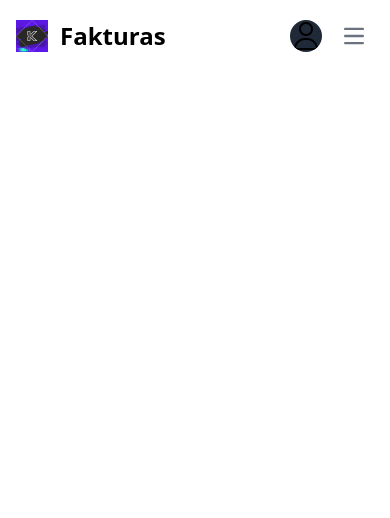
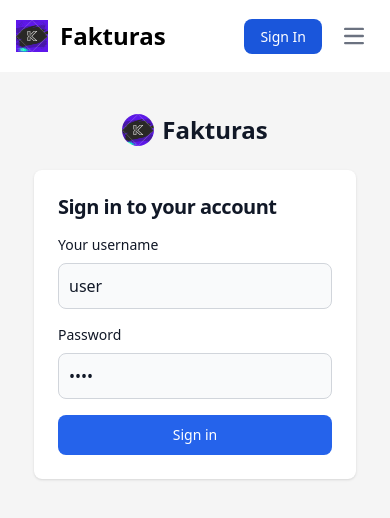
Before and after one commit to kevposesp/FaKTuras, a Nuxt app in the folder client/: page /auth in a window 390 px wide. Shown: the top 518 px of the page. Built offline with nearby package versions, Linux system fonts and the light colour scheme; no server answers.

Commit message:
auth and middleware, nuxt

```diff
--- a/client/app.vue
+++ b/client/app.vue
@@ -1,21 +1,26 @@
 <template>
   <div>
     <TheHeader />
-    <NuxtPage />
+    <NuxtPage class="app"/>
   </div>
 </template>
 
 <script setup>
-import { useUserStore } from '@/stores/'
 import { onMounted } from 'vue'
 import { initFlowbite } from 'flowbite'
 
 const store = useUserStore()
-
-store.getUser()
+store.getInfoMyUser()
 
 onMounted(() => {
     initFlowbite();
 })
+</script>
 
-</script>
+<style lang="scss">
+.app {
+  min-height: 100vh;
+  background-color: #f5f5f5;
+  padding: 10px;
+}
+</style>
--- a/client/components/TheHeader.vue
+++ b/client/components/TheHeader.vue
@@ -10,35 +10,44 @@
                 </NuxtLink>
 
                 <div class="flex items-center md:order-2 space-x-3 md:space-x-0 rtl:space-x-reverse">
-                    <button type="button"
+                    <button type="button" v-show="Object.entries(user).length != 0"
                         class="flex text-sm bg-gray-800 rounded-full md:me-0 focus:ring-4 focus:ring-gray-300 dark:focus:ring-gray-600"
                         id="user-menu-button" aria-expanded="false" data-dropdown-toggle="user-dropdown"
                         data-dropdown-placement="bottom">
                         <span class="sr-only">Open user menu</span>
-                        <img class="w-8 h-8 rounded-full" src="~/assets/img/user.png" alt="user photo">
+                        <img class="w-8 h-8 rounded-full bg-white" src="~/assets/img/user.png" alt="user photo">
                     </button>
                     <!-- Dropdown menu -->
                     <div class="z-50 hidden my-4 text-base list-none bg-white divide-y divide-gray-100 rounded-lg shadow dark:bg-gray-700 dark:divide-gray-600"
-                        id="user-dropdown">
+                        id="user-dropdown" v-show="Object.entries(user).length != 0">
                         <div class="px-4 py-3">
                             <span class="block text-sm text-gray-900 dark:text-white">Bonnie Green</span>
                             <span class="block text-sm  text-gray-500 truncate dark:text-gray-400">name@flowbite.com</span>
                         </div>
                         <ul class="py-2" aria-labelledby="user-menu-button">
                             <li>
-                                <a href="#"
-                                    class="block px-4 py-2 text-sm text-gray-700 hover:bg-gray-100 dark:hover:bg-gray-600 dark:text-gray-200 dark:hover:text-white">Mis facturas</a>
+                                <NuxtLink
+                                    class="block px-4 py-2 text-sm text-gray-700 hover:bg-gray-100 dark:hover:bg-gray-600 dark:text-gray-200 dark:hover:text-white"
+                                    to="/invoices">
+                                    Mis facturas</NuxtLink>
                             </li>
                             <li>
-                                <a href="#"
-                                    class="block px-4 py-2 text-sm text-gray-700 hover:bg-gray-100 dark:hover:bg-gray-600 dark:text-gray-200 dark:hover:text-white">Settings</a>
+                                <NuxtLink
+                                    class="block px-4 py-2 text-sm text-gray-700 hover:bg-gray-100 dark:hover:bg-gray-600 dark:text-gray-200 dark:hover:text-white"
+                                    to="/profile">Settings</NuxtLink>
                             </li>
                             <li>
-                                <a href="#"
+                                <a @click="logout()"
                                     class="block px-4 py-2 text-sm text-gray-700 hover:bg-gray-100 dark:hover:bg-gray-600 dark:text-gray-200 dark:hover:text-white">Sign
                                     out</a>
                             </li>
                         </ul>
+                    </div>
+                    <div v-show="Object.entries(user).length === 0">
+                        <NuxtLink
+                            class="text-white bg-blue-700 hover:bg-blue-800 focus:ring-4 focus:outline-none focus:ring-blue-300 font-medium rounded-lg text-sm px-4 py-2 text-center dark:bg-blue-600 dark:hover:bg-blue-700 dark:focus:ring-blue-800"
+                            to="/auth">
+                            Sign In</NuxtLink>
                     </div>
                     <button data-collapse-toggle="navbar-user" type="button"
                         class="inline-flex items-center p-2 w-10 h-10 justify-center text-sm text-gray-500 rounded-lg md:hidden hover:bg-gray-100 focus:outline-none focus:ring-2 focus:ring-gray-200 dark:text-gray-400 dark:hover:bg-gray-700 dark:focus:ring-gray-600"
@@ -55,15 +64,18 @@
                     <ul
                         class="flex flex-col font-medium p-4 md:p-0 mt-4 border border-gray-100 rounded-lg bg-gray-50 md:space-x-8 rtl:space-x-reverse md:flex-row md:mt-0 md:border-0 md:bg-white dark:bg-gray-800 md:dark:bg-gray-900 dark:border-gray-700">
                         <li>
-                            <a href="#"
+                            <NuxtLink
                                 class="block py-2 px-3 text-white bg-blue-700 rounded md:bg-transparent md:text-blue-700 md:p-0 md:dark:text-blue-500"
-                                aria-current="page">Home</a>
+                                to="/" aria-current="page">Home</NuxtLink>
+                        </li>
+                        <li>
+                            <NuxtLink
+                                class="block py-2 px-3 text-gray-900 rounded hover:bg-gray-100 md:hover:bg-transparent md:hover:text-blue-700 md:p-0 dark:text-white md:dark:hover:text-blue-500 dark:hover:bg-gray-700 dark:hover:text-white md:dark:hover:bg-transparent dark:border-gray-700"
+                                to="/invoices">
+                                Mis facturas
+                            </NuxtLink>
                         </li>
                         <!-- <li>
-                            <a href="#"
-                                class="block py-2 px-3 text-gray-900 rounded hover:bg-gray-100 md:hover:bg-transparent md:hover:text-blue-700 md:p-0 dark:text-white md:dark:hover:text-blue-500 dark:hover:bg-gray-700 dark:hover:text-white md:dark:hover:bg-transparent dark:border-gray-700">About</a>
-                        </li>
-                        <li>
                             <a href="#"
                                 class="block py-2 px-3 text-gray-900 rounded hover:bg-gray-100 md:hover:bg-transparent md:hover:text-blue-700 md:p-0 dark:text-white md:dark:hover:text-blue-500 dark:hover:bg-gray-700 dark:hover:text-white md:dark:hover:bg-transparent dark:border-gray-700">Services</a>
                         </li>
@@ -79,11 +91,25 @@
                 </div>
             </div>
         </nav>
-
     </div>
 </template>
 
 <script setup>
+import { useRouter } from 'vue-router';
+const router = useRouter()
+const store = useUserStore()
+const user = computed(() => store.user)
+
+const logout = () => {
+    store.logout()
+    router.push('/auth')
+}
 </script>
 
-<style></style>
+<style lang="scss">
+.theHeader {
+    nav {
+        box-shadow: 0px 0px 10px 0px #b5b5b5;
+    }
+}
+</style>
--- a/client/core/http/express.api.service.js
+++ b/client/core/http/express.api.service.js
@@ -1,32 +1,45 @@
 import axios from "axios";
-import coreConfig from "../config"
+import coreConfig from "../config";
 
 export const httpClient = axios.create({
     baseURL: coreConfig.EXPRESS_URL
-})
+});
 
-// if (localStorage.getItem("jwt")) {
-//     httpClient.defaults.headers.common['x-access-token'] = localStorage.getItem("jwt");
-// }
+const setToken = () => {
+    if (typeof localStorage !== 'undefined' && localStorage.getItem("jwt")) {
+        httpClient.defaults.headers.common['x-access-token'] = localStorage.getItem("jwt");
+    }
+};
 
 const expressApiService = {
-
     get(path) {
+        setToken();
         return httpClient.get(path)
-            .catch((error) => { throw new Error(error) })
+            .catch((error) => {
+                throw error;
+            });
     },
     post(path, body) {
+        setToken();
         return httpClient.post(path, body)
-            .catch((error) => { throw new Error(error) })
+            .catch((error) => {
+                throw error;
+            });
     },
     put(path, body) {
+        setToken();
         return httpClient.put(path, body)
-            .catch((error) => { throw new Error(error) })
+            .catch((error) => {
+                throw error;
+            });
     },
     delete(path) {
+        setToken();
         return httpClient.delete(path)
-            .catch((error) => { throw new Error(error) })
+            .catch((error) => {
+                throw error;
+            });
     }
-}
+};
 
-export default expressApiService
+export default expressApiService;
--- a/client/package.json
+++ b/client/package.json
@@ -15,6 +15,7 @@
     "autoprefixer": "^10.4.16",
     "nuxt": "^3.8.2",
     "postcss": "^8.4.32",
+    "sass": "^1.69.5",
     "tailwindcss": "^3.3.6",
     "vue": "^3.3.10",
     "vue-router": "^4.2.5"
--- /dev/null
+++ b/client/pages/auth.vue
@@ -0,0 +1,67 @@
+<template>
+    <div class="auth">
+        <div class="flex flex-col items-center justify-center px-6 py-8 mx-auto md:h-screen lg:py-0">
+            <a class="flex items-center mb-6 text-2xl font-semibold text-gray-900 dark:text-white">
+                <img class="w-8 h-8 mr-2 rounded-full" src="~/assets/img/kp.png" alt="logo">
+                Fakturas
+            </a>
+            <div
+                class="w-full bg-white rounded-lg shadow dark:border md:mt-0 sm:max-w-md xl:p-0 dark:bg-gray-800 dark:border-gray-700">
+                <div class="p-6 space-y-4 md:space-y-6 sm:p-8">
+                    <h1 class="text-xl font-bold leading-tight tracking-tight text-gray-900 md:text-2xl dark:text-white">
+                        Sign in to your account
+                    </h1>
+                    <form class="space-y-4 md:space-y-6">
+                        <div>
+                            <label for="username" class="block mb-2 text-sm font-medium text-gray-900 dark:text-white">Your
+                                username</label>
+                            <input type="text" name="username" id="username"
+                                class="bg-gray-50 border border-gray-300 text-gray-900 sm:text-sm rounded-lg focus:ring-primary-600 focus:border-primary-600 block w-full p-2.5 dark:bg-gray-700 dark:border-gray-600 dark:placeholder-gray-400 dark:text-white dark:focus:ring-blue-500 dark:focus:border-blue-500"
+                                placeholder="expample" required="" v-model="user.username">
+                        </div>
+                        <div>
+                            <label for="password"
+                                class="block mb-2 text-sm font-medium text-gray-900 dark:text-white">Password</label>
+                            <input type="password" name="password" id="password" placeholder="••••••••"
+                                class="bg-gray-50 border border-gray-300 text-gray-900 sm:text-sm rounded-lg focus:ring-primary-600 focus:border-primary-600 block w-full p-2.5 dark:bg-gray-700 dark:border-gray-600 dark:placeholder-gray-400 dark:text-white dark:focus:ring-blue-500 dark:focus:border-blue-500"
+                                required="" v-model="user.password">
+                        </div>
+                        <button type="button"
+                            class="w-full text-white bg-primary-600 hover:bg-primary-700 focus:ring-4 focus:outline-none focus:ring-primary-300 font-medium rounded-lg text-sm px-5 py-2.5 text-center dark:bg-primary-600 dark:hover:bg-primary-700 dark:focus:ring-primary-800"
+                            @click="login()">Sign
+                            in</button>
+                    </form>
+                </div>
+            </div>
+        </div>
+    </div>
+</template>
+
+<script setup>
+import { useRouter } from 'vue-router';
+
+const store = useUserStore()
+const router = useRouter()
+const user = reactive({
+    username: 'user',
+    password: '1234',
+})
+
+const formData = () => {
+    return {
+        user: user.username,
+        password: user.password
+    }
+}
+
+const login = async () => {
+    let res = await store.login(formData())
+    if (res == true) {
+        router.push({ path: '/' })
+    } else {
+    }
+}
+
+</script>
+
+<style></style>
--- a/client/pages/index.vue
+++ b/client/pages/index.vue
@@ -5,8 +5,8 @@
 </template>
 
 <script setup>
+definePageMeta({ middleware: 'auth' })
+
 </script>
 
-<style>
-
-</style>
+<style></style>
--- a/client/stores/index.js
+++ b/client/stores/index.js
@@ -13,17 +13,25 @@ export const useUserStore = defineStore('users', {
                 const response = await expressApiService.post('/auth/signin', payload)
                 localStorage.setItem('jwt', response.data.accessToken)
                 localStorage.setItem('rjwt', response.data.refreshToken)
+                await this.getInfoMyUser()
+                return true
             } catch (error) {
-                console.error(error);
+                return error.response
             }
         },
-        async getUser() {
+        async getInfoMyUser() {
             try {
                 const response = await expressApiService.post('/auth/info', {});
                 this._user = response.data.user;
+                return true
             } catch (error) {
-                console.error('Error fetching tables:', error);
+                return error.response
             }
-        }
+        },
+        logout() {
+            delete localStorage.jwt;
+            delete localStorage.rjwt;
+            this._user = {};
+        },
     }
 });
```
Also changed, not shown: client/middleware/auth.js (added, +15 -0 lines), client/tailwind.config.js (+6 -1 lines), 2 other files (tests, documents, lock files or other folders).
